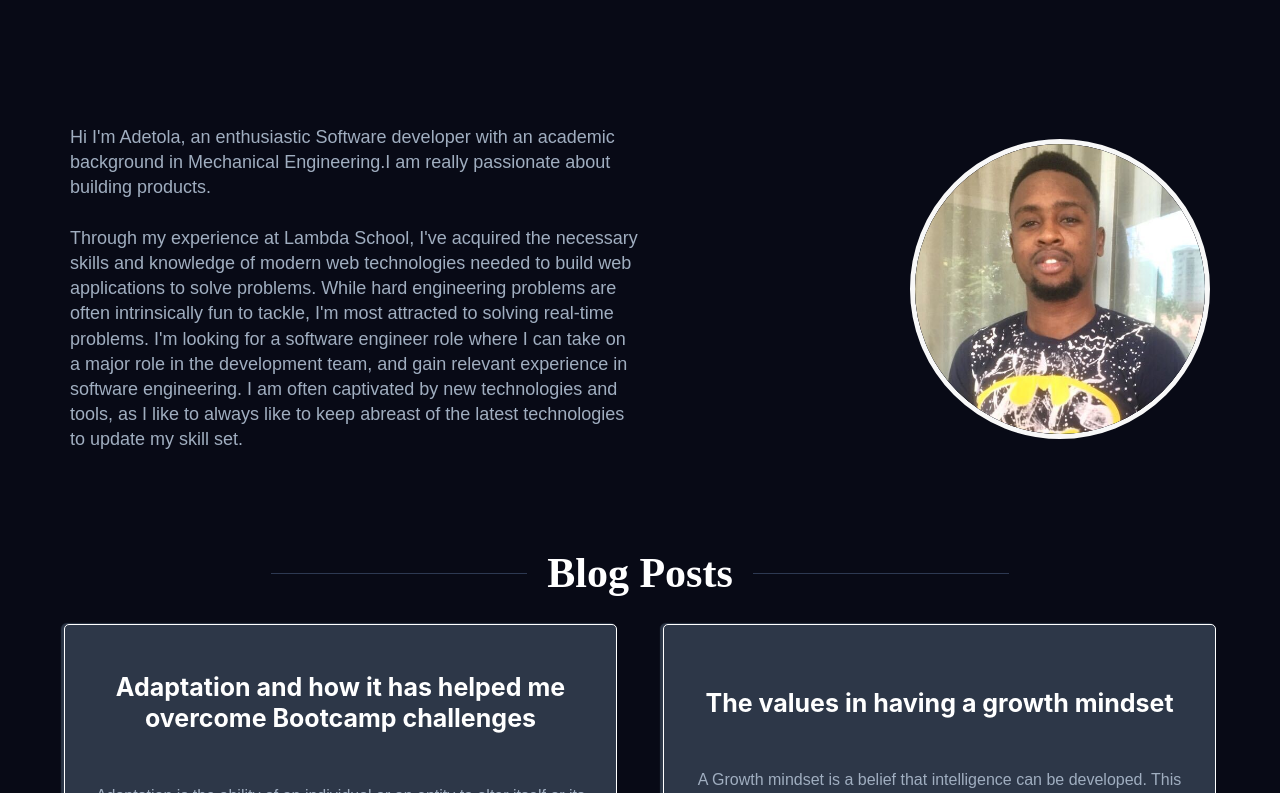
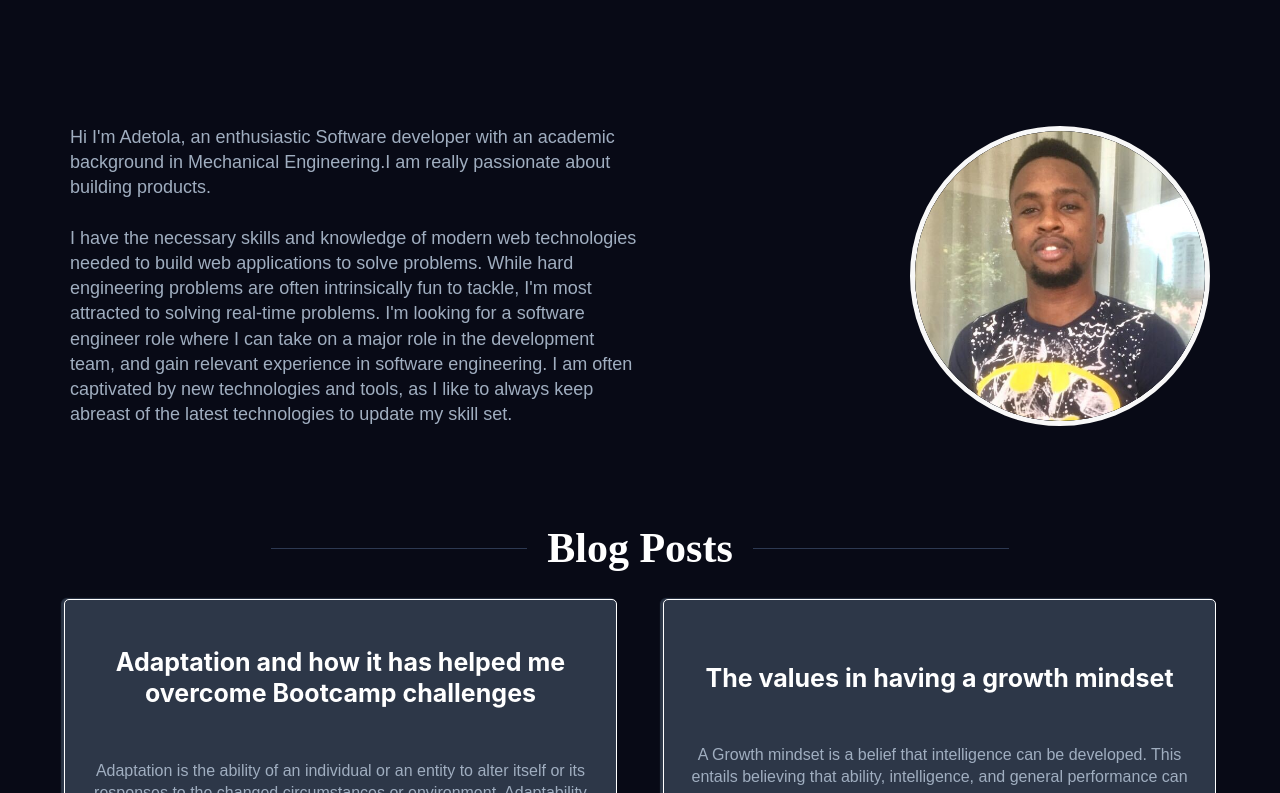
Before and after one commit to tolaked/portfolio_site, a React (Create React App) app: page / in a window 1280 px wide. Shown: the part 667-1460 px from the top of the page. Built offline with nearby package versions, Linux system fonts and the light colour scheme.

Commit message:
corrected typo

```diff
--- a/src/component/About.js
+++ b/src/component/About.js
@@ -108,10 +108,10 @@ const About = () => {
           Hi I'm Adetola, an enthusiastic Software developer with an academic background in Mechanical Engineering.I am really passionate about building products.
           <br></br>
           <br></br>
-          Through my experience at Lambda School, I've acquired the necessary skills and
+          I have the necessary skills and
           knowledge of modern web technologies needed to build web applications to solve problems.
           While hard engineering problems are often intrinsically fun to tackle, I'm most attracted to solving real-time problems. I'm looking for a software engineer role where I can take on a major role in the development team, and gain relevant experience in software engineering.
-          I am often captivated by new technologies and tools, as I like to always like to keep abreast of the latest technologies to update my skill set.
+          I am often captivated by new technologies and tools, as I like to always keep abreast of the latest technologies to update my skill set.
 
         </p>
         <div className="imgDiv">
```
